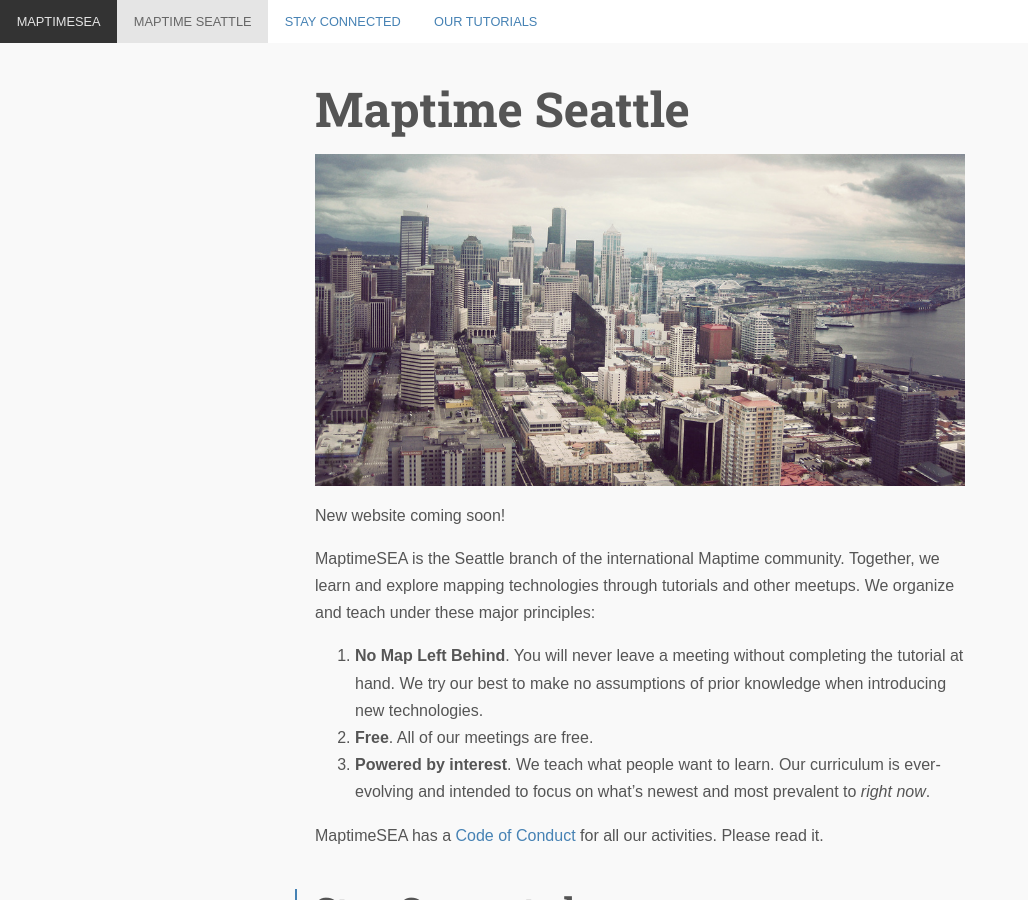
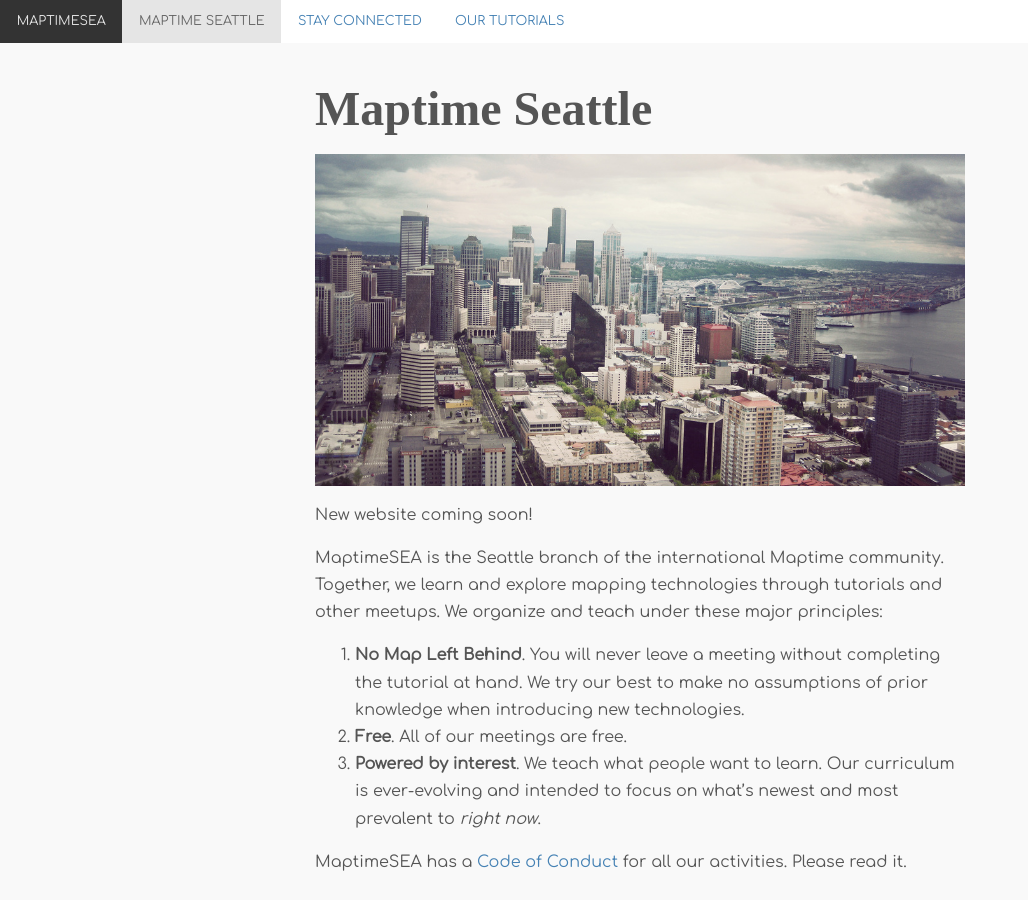
Before and after one commit to MaptimeSEA/maptimesea.github.io, a Jekyll site: the page built from index.md, in a window 1280 px wide and 900 px high. Shown: the whole window, without its empty margins (0-1028 px from the left). Built offline with Jekyll 4.4.1, drawn with Linux system fonts in a browser that asks for light colours; nearby versions of some CDN libraries; Markdown is read by kramdown in place of the engine named in the settings.

Commit message:
change body font

```diff
--- a/css/site.css
+++ b/css/site.css
@@ -1,4 +1,4 @@
-@import url(http://fonts.googleapis.com/css?family=Roboto+Slab:700,400,100);
+@import url(https://fonts.googleapis.com/css?family=Comfortaa);
 body {
   padding:0; margin:0;
   background-color:#f9f9f9;
```
